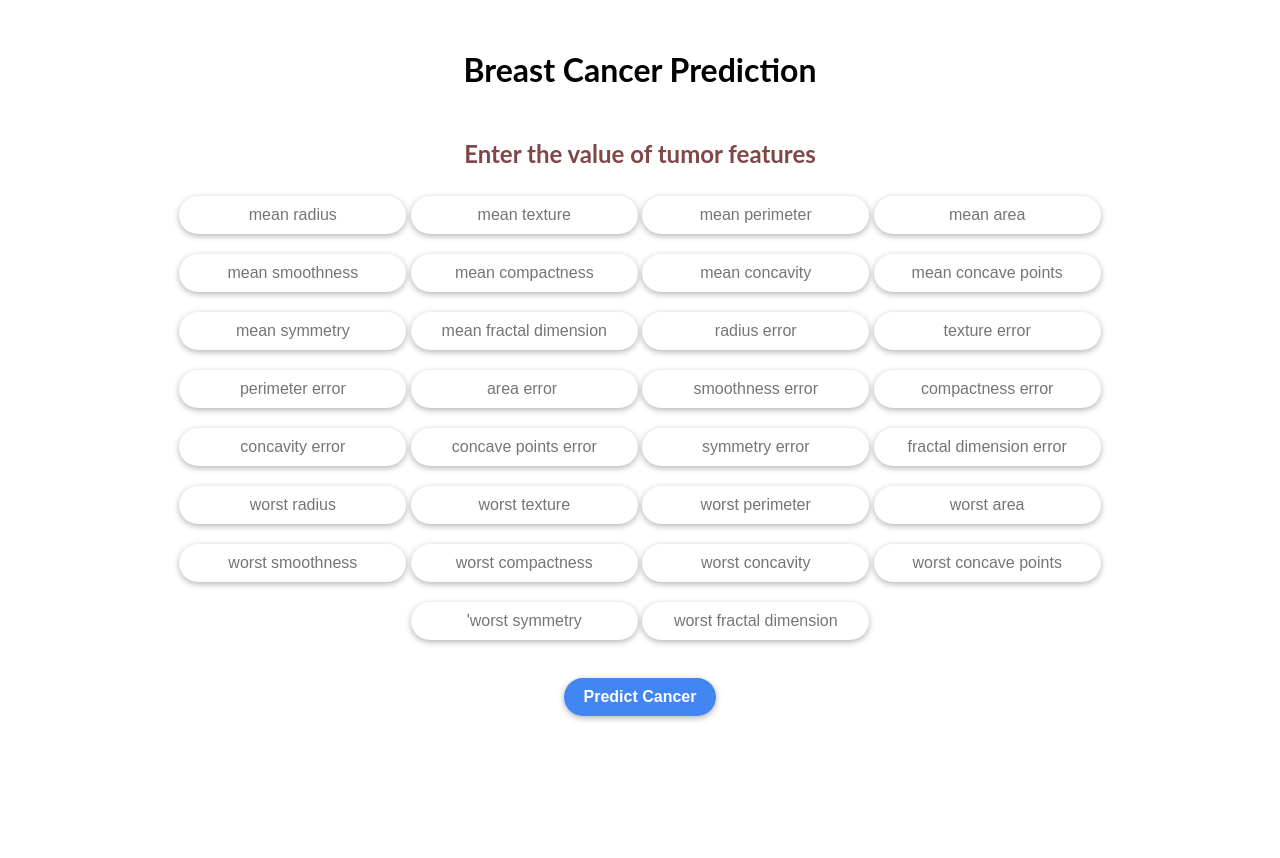
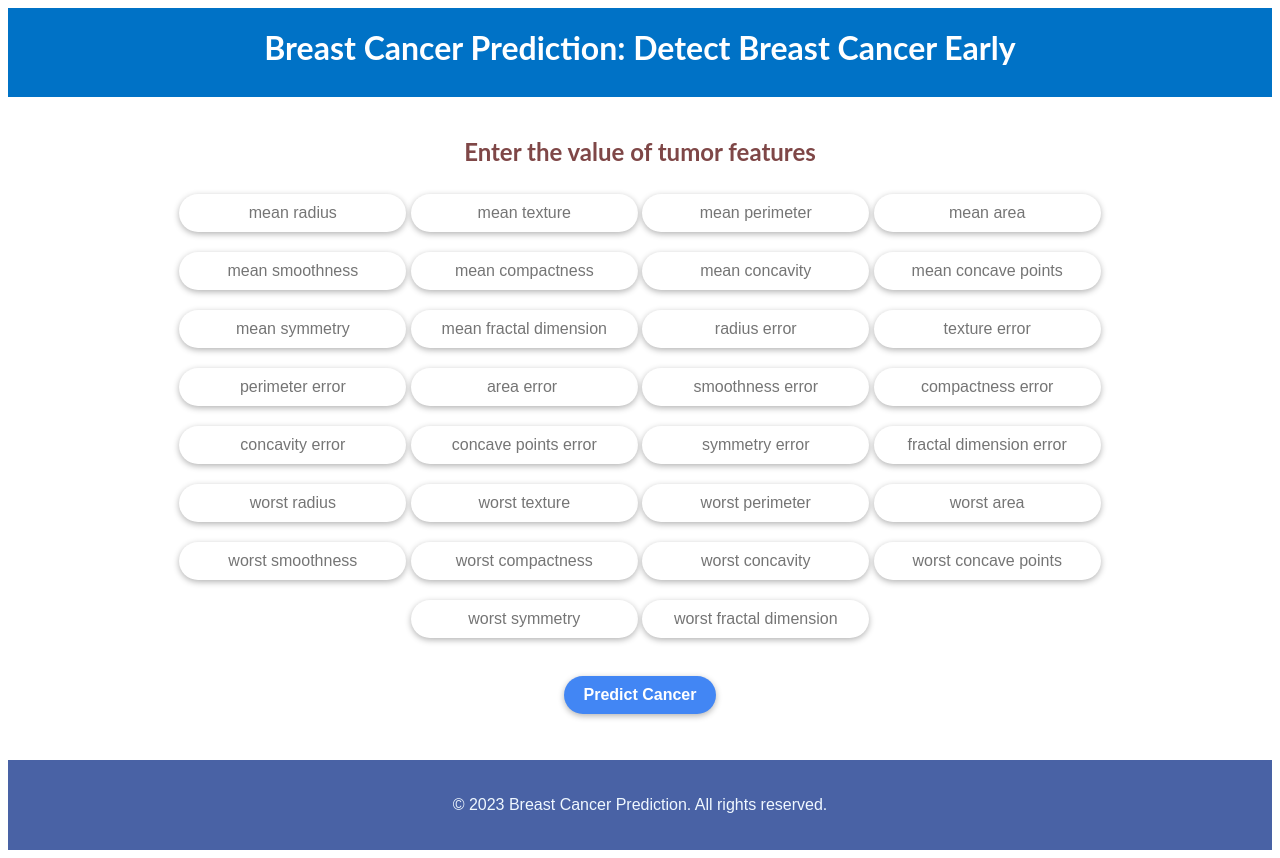
Before and after one commit to akash280700/Breast-Cancer-Prediction, a Flask app: page / in a window 1280 px wide. Before the commit the page ends 721 px from the top, so only its background shows below. Run offline with Flask 2, Linux system fonts and the light colour scheme; parts of the project's set-up code (start-up, migrations or seed data) failed here and were passed over.

Commit message:
Update index.html

```diff
--- a/templates/index.html
+++ b/templates/index.html
@@ -10,10 +10,17 @@
             text-align: center;
         }
 
+        header{
+            background-color: #0072c6;
+        color: white;
+        padding: 20px;
+        text-align: center;
+        }
+
         h1 {
             font-family: Lato;
             font-weight: bold;
-            margin-top: 50px;
+            margin-top: 0px;
             margin-bottom: 10px;
         }
 
@@ -61,54 +68,100 @@
             color: rgb(31, 31, 31);
             border-radius: 300px;
         }
+        footer {
+        background-color: #4962a5;
+        padding: 20px;
+        text-align: center;
+        }
+      #about img {
+	border-radius: 50%;
+	width: 150px;
+	height: 150px;
+	object-fit: cover;
+       }
+       p {
+        color: aliceblue;
+       }
+
     </style>
 </head>
 <body>
+    <header>
+        <h1>Breast Cancer Prediction: Detect Breast Cancer Early</h1>
+	</header>
     <div class="login">
     <center>
-    <h1>Breast Cancer Prediction</h1>
+
+
     <form action="{{ url_for('predict')}}"method="post">
         <h2>Enter the value of tumor features</h2>
         <br>
 
     	<input type="text" name="mean_radius" placeholder="mean radius" required="required" />
+
         <input type="text" name="mean_texture" placeholder="mean texture" required="required" />
+
 		<input type="text" name="mean_perimeter" placeholder="mean perimeter" required="required" />
+
 		<input type="text" name="mean_area" placeholder="mean area" required="required" />
+
 		<br>
         <input type="text" name="mean_smoothness" placeholder="mean smoothness" required="required" />
+
 		<input type="text" name="mean_compactness" placeholder="mean compactness" required="required" />
+
     	<input type="text" name="mean_concavity" placeholder="mean concavity" required="required" />
+
         <input type="text" name="mean_concave_points" placeholder="mean concave points" required="required" />
+
         <br>
         <input type="text" name="mean_symmetry" placeholder="mean symmetry" required="required" />
+
     	<input type="text" name="mean_fractal_dimension" placeholder="mean fractal dimension" required="required" />
+
         <input type="text" name="radius_error" placeholder="radius error" required="required" />
+
 		<input type="text" name="texture_error" placeholder="texture error" required="required" />
+
 		<br>
     	<input type="text" name="perimeter_error" placeholder="perimeter error" required="required" />
+
         <input type="text" name="area_error" placeholder="area error " required="required" />
+
 		<input type="text" name="smoothness_error" placeholder="smoothness error" required="required" />
+
     	<input type="text" name="compactness_error" placeholder="compactness error" required="required" />
+
         <br>
         <input type="text" name="concavity_error" placeholder="concavity error" required="required" />
+
 		<input type="text" name="concave_points_error" placeholder="concave points error" required="required" />
 
     	<input type="text" name="symmetry_error" placeholder="symmetry error" required="required" />
+
         <input type="text" name="fractal_dimension_error" placeholder="fractal dimension error" required="required" />
         <br>
         <input type="text" name="worst_radius" placeholder="worst radius" required="required" />
+
     	<input type="text" name="worst_texture" placeholder="worst texture" required="required" />
+
         <input type="text" name="worst_perimeter" placeholder="worst perimeter" required="required" />
+
 		<input type="text" name="worst_area" placeholder="worst area" required="required" />
 		<br>
     	<input type="text" name="worst_smoothness" placeholder="worst smoothness" required="required" />
+
         <input type="text" name="worst_compactness" placeholder="worst compactness" required="required" />
+
 		<input type="text" name="worst_concavity" placeholder="worst concavity" required="required" />
+
     	<input type="text" name="worst_concave_points" placeholder="worst concave points" required="required" />
+
         <br>
-        <input type="text" name="worst_symmetry" placeholder="'worst symmetry" required="required" />
+        <input type="text" name="worst_symmetry" placeholder="worst symmetry" required="required" />
+
 		<input type="text" name="worst_fractal_dimension" placeholder="worst fractal dimension" required="required" />
+
         <br>
         <br>
 
@@ -116,6 +169,7 @@
         <div class="button_cont" align="center"><a class="button_css" href="http://bit.ly/breast-cancer-ml-project" target="_blank" rel="nofollow noopener">
             <button type="submit" class="btn btn-primary btn-block btn-large"><strong>Predict Cancer</strong></button></a>
         </div>
+        <br>
 
     </form>
     </center>
@@ -124,5 +178,10 @@
     <h1>{{ prediction_text }}</h1>
          </center>   </div>
     </div>
+    <br>
+
 </body>
+<footer>
+    <p>&copy; 2023 Breast Cancer Prediction. All rights reserved.</p>
+  </footer>
 </html>
```
